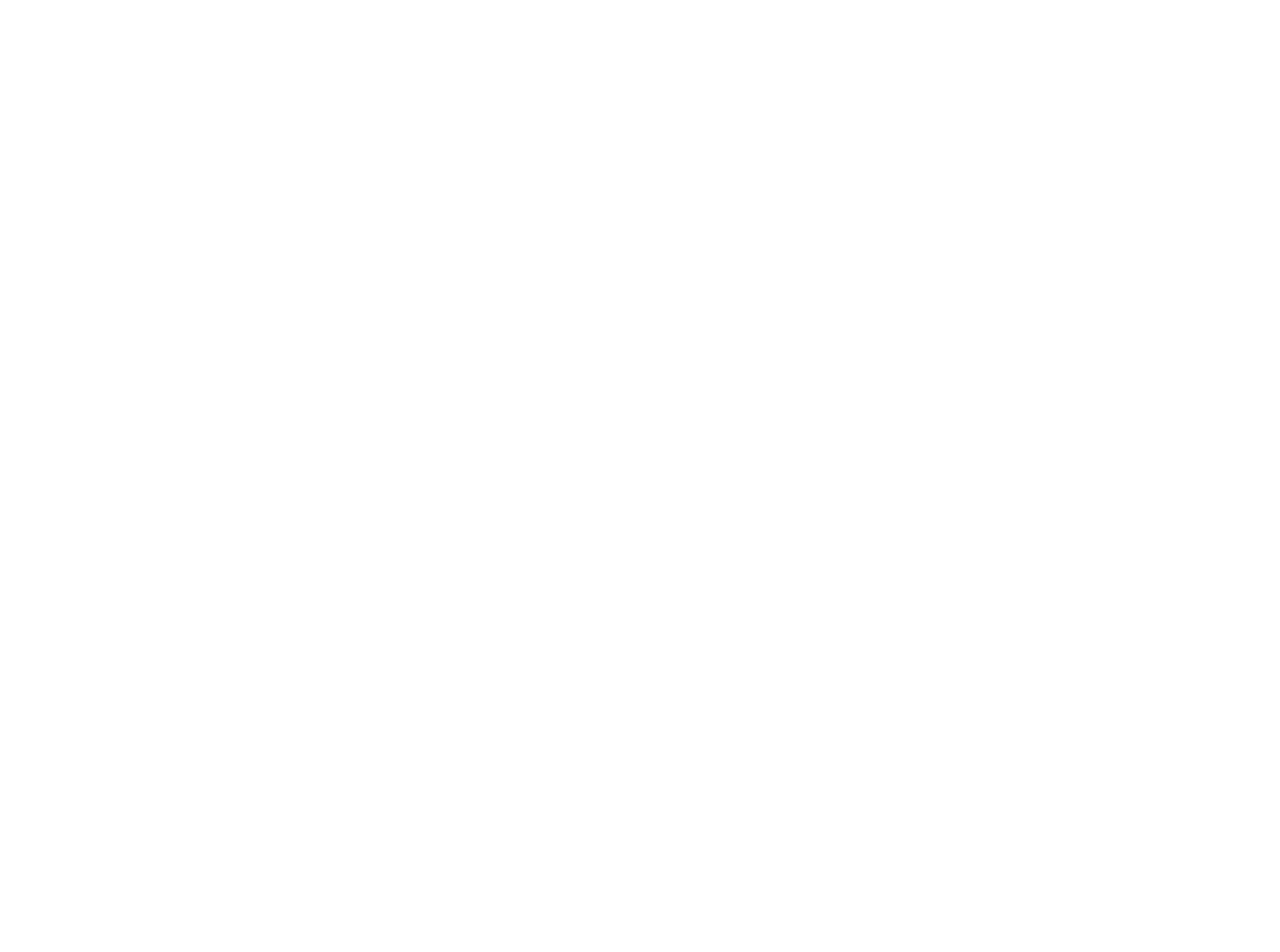
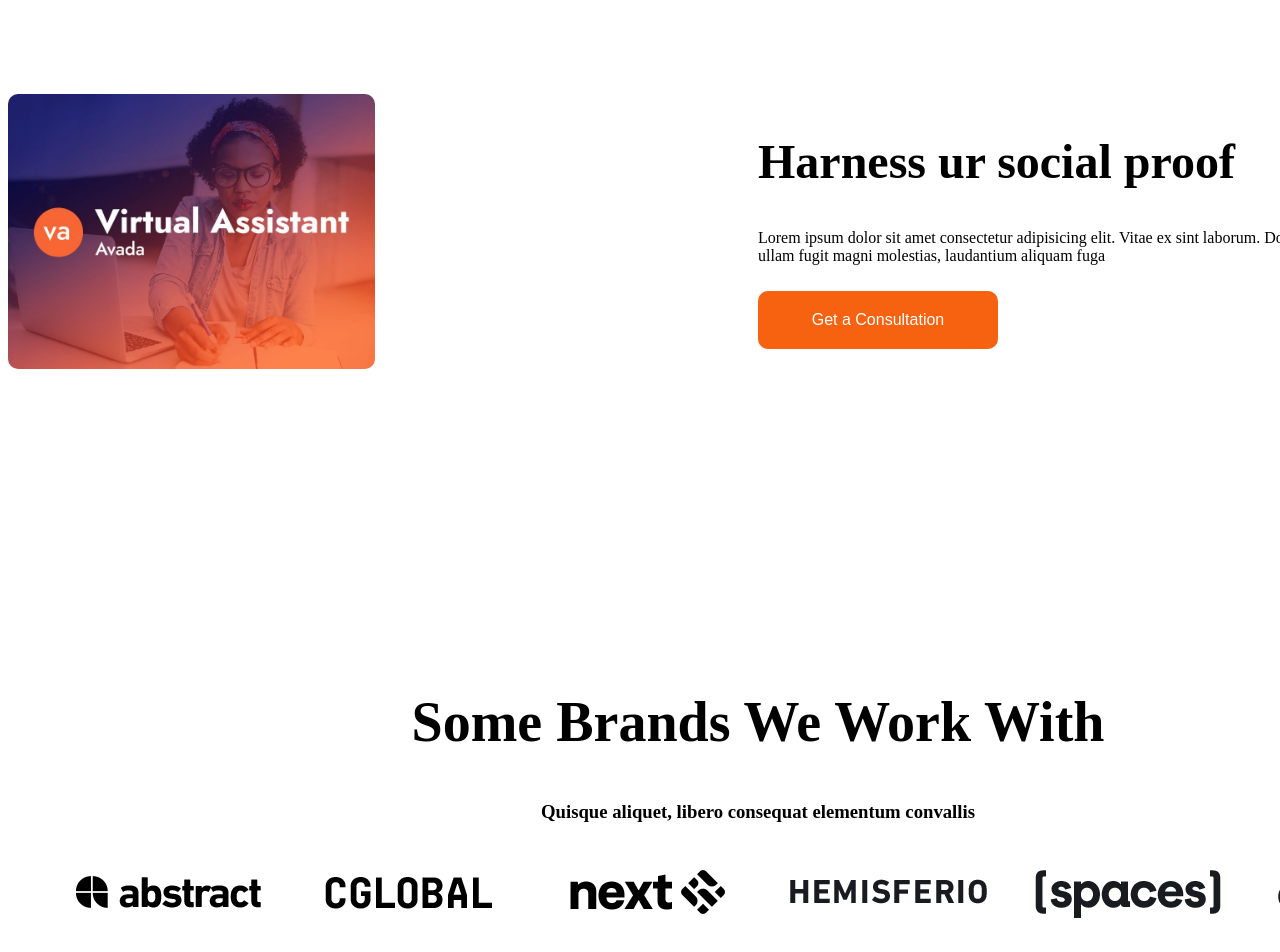
Before and after one commit to EttoreBarcella/proj-html-vuejs, a Vue app: page / in a window 1280 px wide. Shown: the part 1840-2792 px from the top of the page. Before the commit the page ends 1742 px from the top, so only its background shows below. Built offline with nearby package versions, Linux system fonts and the light colour scheme.

Commit message:
added brand and card section

```diff
--- a/src/components/Main/BaseMain.vue
+++ b/src/components/Main/BaseMain.vue
@@ -2,16 +2,20 @@
     <div>
         <JumboMain/>
         <ConsultationMain/>
+        <BrandMain/>
+        <CardMarketing/>
     </div>
 </template>
 
 <script>
 import JumboMain from '../Section/JumboMain.vue'
 import ConsultationMain from '../Section/ConsultationMain.vue'
+import BrandMain from '../Section/BrandMain.vue'
+import CardMarketing from '../Section/CardMarketing.vue'
 
 export default {
     name:'BaseMain',
-    components:{JumboMain, ConsultationMain},
+    components:{JumboMain, ConsultationMain, BrandMain, CardMarketing,},
 }
 </script>
 
--- /dev/null
+++ b/src/components/Section/BrandMain.vue
@@ -0,0 +1,57 @@
+<template>
+  <section id="container">
+    <div class="brand_title">
+        <h1>Some Brands We Work With</h1>
+        <h3>Quisque aliquet, libero consequat elementum convallis</h3>
+    </div>
+    <ul class="brand_list">
+        <li>
+          <img src="../../assets/Img/abstract.png" alt="">
+        </li>
+        <li>
+          <img src="../../assets/Img/cglobal.png" alt="">
+        </li>
+        <li>
+          <img src="../../assets/Img/next.png" alt="">
+        </li>
+        <li>
+          <img src="../../assets/Img/hemisferio.png" alt="">
+        </li>
+        <li>
+          <img src="../../assets/Img/spaces.png" alt="">
+        </li>
+        <li>
+          <img src="../../assets/Img/digitalbox.png" alt="">
+        </li>
+    </ul>
+  </section>
+</template>
+
+<script>
+export default {
+    name:'BrandMain',
+
+}
+</script>
+
+<style lang="scss" scoped>
+#container{
+    width: 1500px;
+    margin: auto;
+    .brand_title{
+        text-align: center;
+        h1{
+            font-size: 3.5rem;
+        }
+    }
+    .brand_list{
+        list-style: none;
+        display: flex;
+        margin-bottom: 100px;
+        img{
+            padding: 20px;
+            cursor: pointer;
+        }
+    }
+}
+</style>
--- /dev/null
+++ b/src/components/Section/CardMarketing.vue
@@ -0,0 +1,60 @@
+<template>
+  <section id="container">
+    <div class="card_image">
+        <img src="../../assets/Img/marketing-expert-cta.png" alt="">
+    </div>
+    <div class="card_info">
+        <h4>Sandy Reiff</h4>
+        <small>marketing consultant expert</small>
+    </div>
+    <div class="card_job">
+        <h2>Drive Leads and Sales with Avada</h2>
+    </div>
+    <div class="card_button">
+        <ButtonMarketing/>
+    </div>
+  </section>
+</template>
+
+<script>
+import ButtonMarketing from '../blocks/ButtonMarketing.vue'
+export default {
+    name:'CardMarketing',
+    components:{ButtonMarketing},
+}
+</script>
+
+<style lang="scss" scoped>
+#container{
+    width: 1500px;
+    margin: auto;
+    display: flex;
+    box-shadow: 0px 15px 23px -3px rgba(0,0,0,0.7);
+    border-radius: 10px;
+    height: 80px;
+    align-items: center;
+    .card_image{
+        margin-left: 90px;
+        img{
+            height: 60px;
+            border-radius: 50%;
+
+        }
+    }
+    .card_info{
+        margin-left: 20px;
+        h4{
+            margin: 0;
+        }
+        small{
+            color: grey;
+        }
+    }
+    .card_job{
+        margin-left: 250px;
+    }
+    .card_button{
+        margin-left: 300px;
+    }
+}
+</style>
--- a/src/components/Section/ConsultationMain.vue
+++ b/src/components/Section/ConsultationMain.vue
@@ -1,8 +1,8 @@
 <template>
   <section>
-    <div class="container">
+    <div id="container">
         <div class="col_img">
-            <img src="" alt="">
+            <img src="../../assets/Img/92124892-54cc2e00-edcc-11ea-8994-f15925e53b1e.jpg" alt="">
         </div>
         <div class="col_text">
             <h2>Increase brand awarness</h2>
@@ -16,11 +16,11 @@
             <ButtonConsultation/>
         </div>
         <div class="col_img">
-            <img src="" alt="">
+            <img class="right_img" src="../../assets/Img/92124892-54cc2e00-edcc-11ea-8994-f15925e53b1e.jpg" alt="">
         </div>
 
         <div class="col_img">
-            <img src="" alt="">
+            <img src="../../assets/Img/92124892-54cc2e00-edcc-11ea-8994-f15925e53b1e.jpg" alt="">
         </div>
          <div class="col_text">
             <h2>Harness ur social proof</h2>
@@ -42,18 +42,29 @@
 </script>
 
 <style lang="scss" scoped>
-.container{
+#container{
     width: 1500px;
     margin: auto;
     display: flex;
     flex-wrap: wrap;
+    .col_img, .col_text{
+        height: 550px;
+    }
     .col_img{
-        width: 70%;
+        width: 50%;
+        gap: 20px;
+        img{
+            height: 50%;
+            border-radius: 10px;
+        }
+        .right_img{
+            margin-left: 150px;
+        }
+
     }
     .col_text{
-        width: 30%;
+        width: 40%;
         h2{
-            margin-top: 0;
             font-size: 3rem;
         }
     }
--- a/src/components/Section/jumboMain.vue
+++ b/src/components/Section/jumboMain.vue
@@ -7,7 +7,7 @@
             <button class="button_jumbo"> Our Services</button>
         </div>
         <div class="col_right">
-            <BaseCard/>
+            <BaseCard class="card"/>
         </div>
     </div>
   </section>
@@ -52,6 +52,15 @@
             border-radius: 10px;
             cursor:pointer;
         }
+        .button_jumbo:hover{
+            background-color: Transparent;
+            background-repeat:no-repeat;
+            border: 2px solid white;
+        }
+    }
+    .card{
+        margin-left: 200px;
+        margin-top: 70px;
     }
 }
 </style>
--- a/src/components/blocks/BaseCard.vue
+++ b/src/components/blocks/BaseCard.vue
@@ -32,8 +32,6 @@
         background-color: white;
         height: 600px;
         width: 450px;
-        margin-left: 200px;
-        margin-top: 70px;
         box-shadow: 0px 13px 23px -3px rgba(0,0,0,0.62);
         text-align: center;
         border-radius: 10px;
--- a/src/components/blocks/ButtonConsultation.vue
+++ b/src/components/blocks/ButtonConsultation.vue
@@ -11,7 +11,7 @@
 <style>
     .button_consultation{
         margin-top: 10px;
-        width: 50%;
+        width: 40%;
         background-color: #f76210;
         padding: 20px;
         border: none;
--- /dev/null
+++ b/src/components/blocks/ButtonMarketing.vue
@@ -0,0 +1,22 @@
+<template>
+  <button class="button_marketing">(555)802-1234</button>
+</template>
+
+<script>
+
+export default {
+    name:'ButtonMarketing',
+}
+</script>
+
+<style lang="scss" scoped>
+.button_marketing{
+    background-color: #ffe7da;
+    color: #f76210;
+    border: none;
+    border-radius: 10px;
+    padding: 15px 35px;
+    font-weight: bold;
+    cursor: pointer;
+}
+</style>
--- a/src/main.js
+++ b/src/main.js
@@ -2,6 +2,8 @@
 import App from './App.vue'
 
 import ('../node_modules/font-awesome/css/font-awesome.min.css');
+
+
 Vue.config.productionTip = false
 
 new Vue({
```
Also changed, not shown: src/assets/logo.png (deleted).
